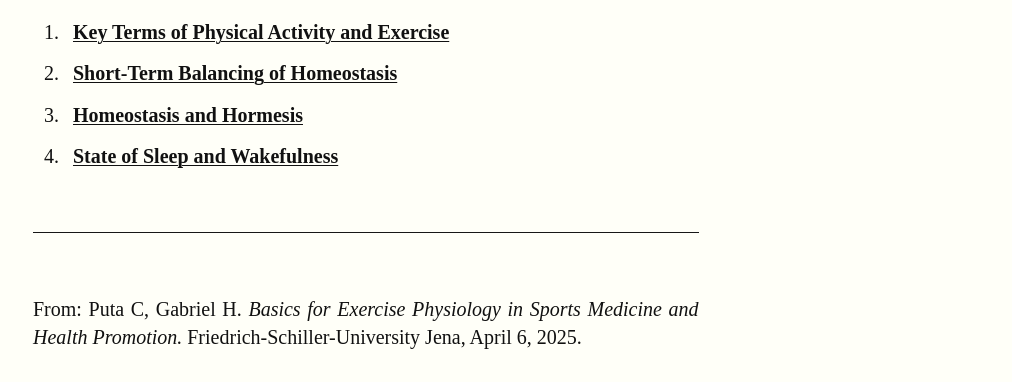
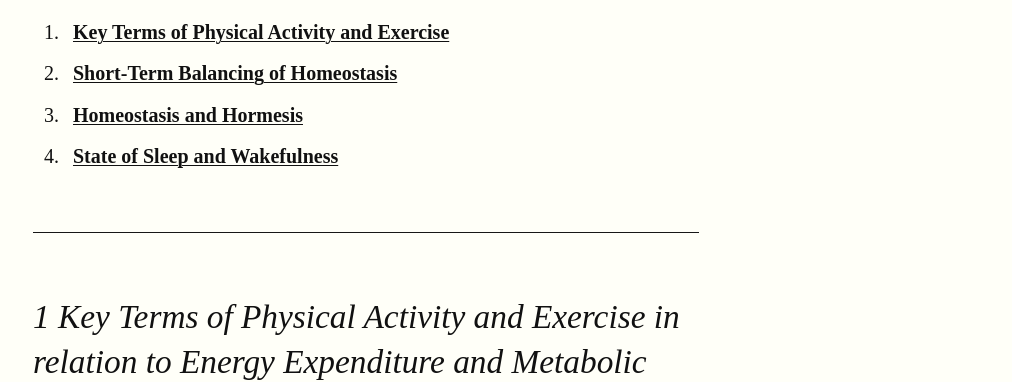
Before and after one commit to chrisputa/exercise_nutrition_immune_function, an Astro site: page /lectures/lecture-1 in a window 1280 px wide. Shown: the part 422-804 px from the top of the page, without its empty margins (95-1107 px from the left). Built offline with nearby package versions, Linux system fonts and the light colour scheme; Astro itself is replaced by a stand-in of ours; a web font is replaced by a local one.

Commit message:
chore: update 2026-05-13T08:24:41Z

```diff
--- a/src/content/lectures/lecture-1/index.mdx
+++ b/src/content/lectures/lecture-1/index.mdx
@@ -30,10 +30,6 @@ import { Note } from '../../../components/MarginNote/index.js';
 2. [Short-Term Balancing of Homeostasis](#2-short-term-balancing-of-homeostasis)
 3. [Homeostasis and Hormesis](#3-homeostasis-and-hormesis)
 4. [State of Sleep and Wakefulness](#4-state-of-sleep-and-wakefulness)
-
----
-
-From: Puta C, Gabriel H. *Basics for Exercise Physiology in Sports Medicine and Health Promotion.* Friedrich-Schiller-University Jena, April 6, 2025.
 
 ---
 
```
